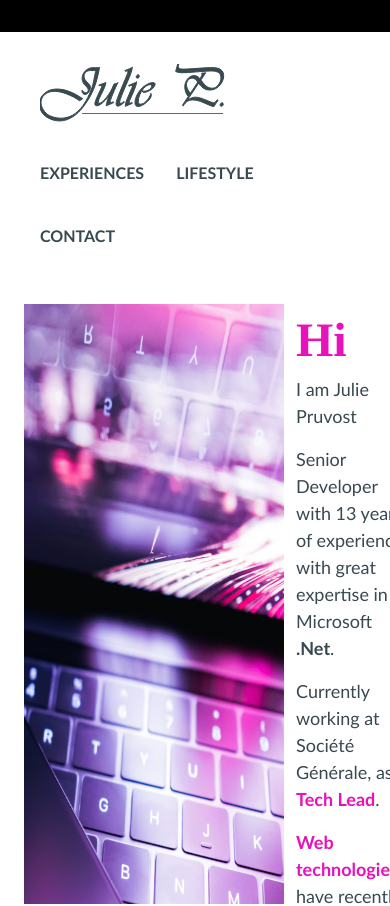
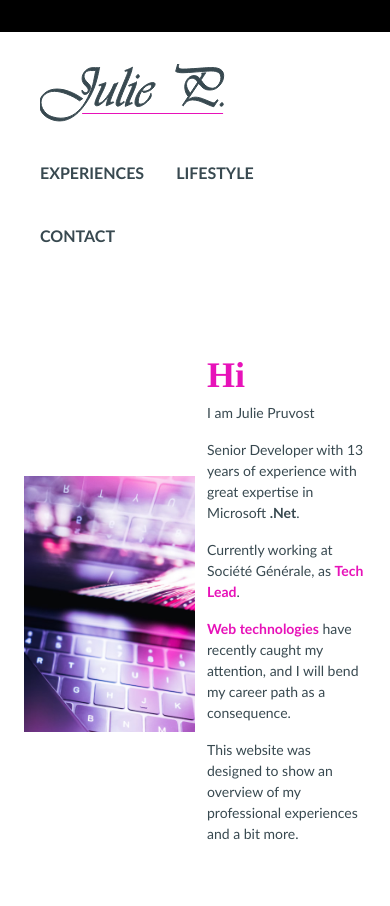
Before and after one commit to JuliePruvost/JuliePruvost.github.io, a React (Create React App) app: page / in a window 390 px wide. Shown: the top 906 px of the page. Built offline with nearby package versions, Linux system fonts and the light colour scheme.

Commit message:
responsive

```diff
--- a/package.json
+++ b/package.json
@@ -1,6 +1,6 @@
 {
   "name": "juliepruvost",
-  "version": "0.1.0",
+  "version": "0.1.1",
   "homepage": "https://juliepruvost.github.io",
   "private": true,
   "dependencies": {
--- a/src/components/lifestyle/LifestyleView.scss
+++ b/src/components/lifestyle/LifestyleView.scss
@@ -38,7 +38,8 @@
     }
     img {
         @media screen and (max-width: 768px) {
-            width: 260px;
+            max-width: 50%;
+            object-fit: contain;
         }
     }
 }
@@ -63,11 +64,17 @@
     /*text-decoration: underline;
     text-decoration-color: var(--accent-color);
     text-underline-offset: 8px;*/
+    @media screen and (max-width: 768px) {
+        font-size: 36px;
+    }
 
 }
 
 .lifestyle-image-description {
     font-size: 18px;
+    @media screen and (max-width: 768px) {
+        font-size: 14px;
+    }
 }
 
 .lifestyle-test-highlight {
--- a/src/components/main/MainView.scss
+++ b/src/components/main/MainView.scss
@@ -28,7 +28,8 @@
     }
     img {
         @media screen and (max-width: 768px) {
-            width: 260px;
+            max-width: 50%;
+            object-fit: contain;
         }
     }
 }
@@ -43,10 +44,16 @@
     font-size: 48px;
     font-family: Times;
     font-weight: bold;
+    @media screen and (max-width: 768px) {
+        font-size: 36px;
+    }
 }
 
 .main-image-description {
     font-size: 18px;
+    @media screen and (max-width: 768px) {
+        font-size: 14px;
+    }
 }
 
 .main-image-description-highlighted {
```
